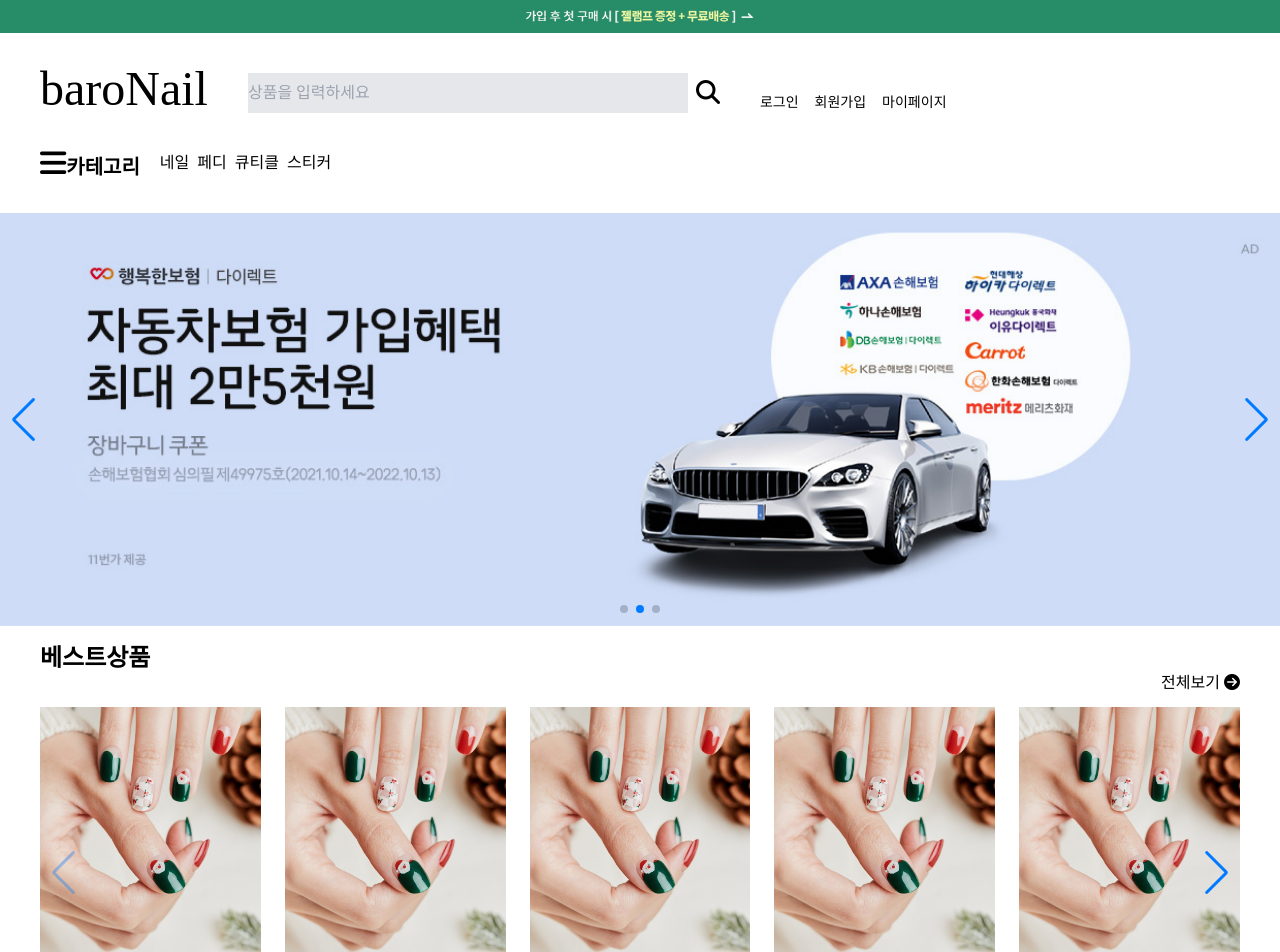
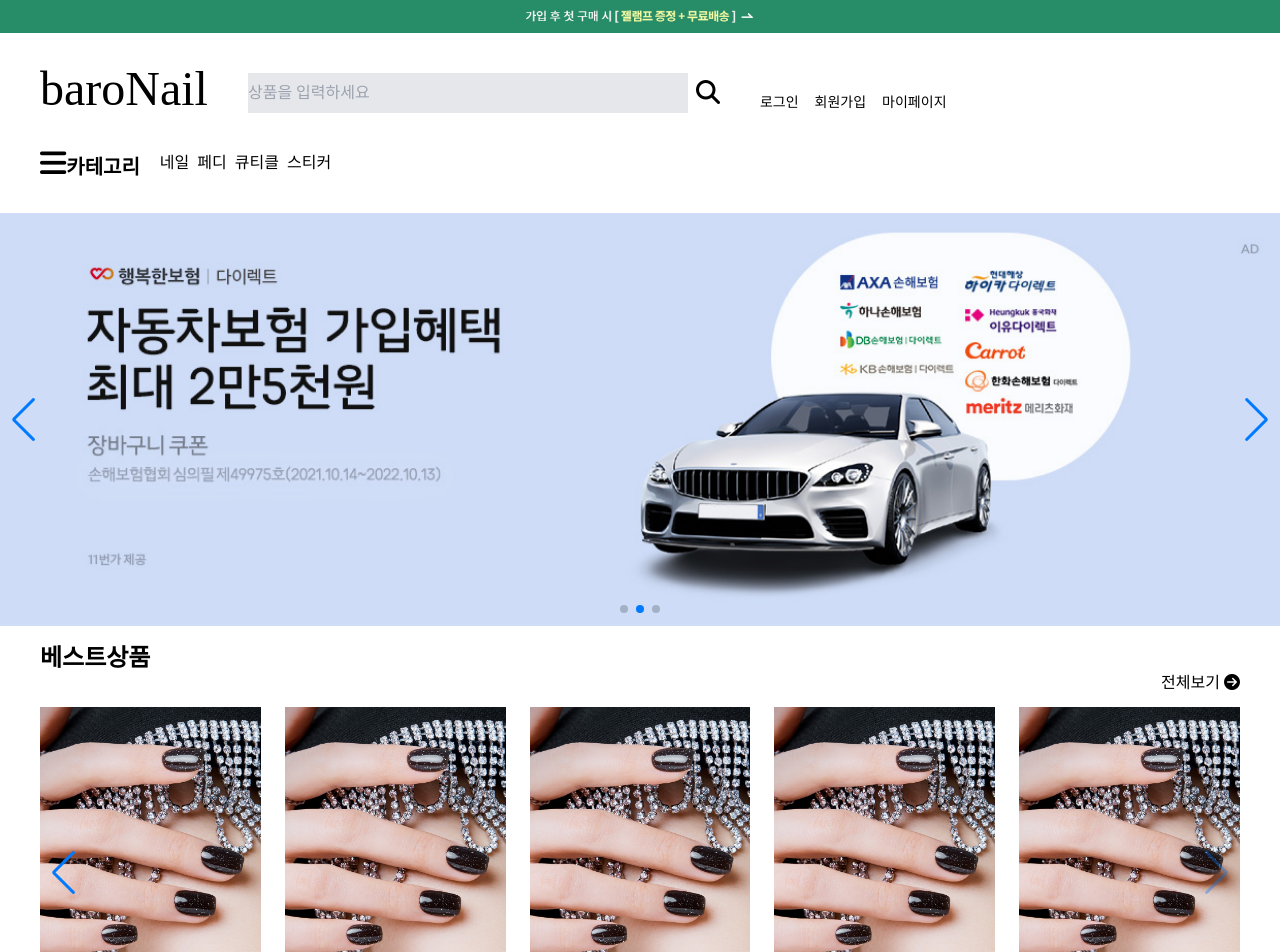
Before and after one commit to ProjectBaN/ProjectBaN, a React (Create React App) app in the folder client/: page / in a window 1280 px wide. Shown: the top 952 px of the page. Built offline with nearby package versions, Linux system fonts and the light colour scheme.

Commit message:
Update-EventBannerSlide
BestProductCard AutoPlay 추가

```diff
--- a/client/src/components/EventBanner/EventBannerSlide.jsx
+++ b/client/src/components/EventBanner/EventBannerSlide.jsx
@@ -12,13 +12,13 @@
 
 function EventBannerSlide() {
   return (
-    <div className="">
+    <div className={` `}>
       <Swiper
         spaceBetween={50}
         slidesPerView={1}
         navigation
         pagination={{ clickable: true }}
-        autoplay={{ delay: 3000, disableOnInteraction: false }}
+        autoplay={{ delay: 4000, disableOnInteraction: false }}
         onSlideChange={() => console.log('slide change')}
       >
         <SwiperSlide>
--- a/client/src/components/common/Body/BestProductCard.jsx
+++ b/client/src/components/common/Body/BestProductCard.jsx
@@ -3,12 +3,12 @@
 import product2 from '../../../asset/images/product2.jpg';
 
 import { Swiper, SwiperSlide } from 'swiper/react';
-import SwiperCore, { Navigation, Pagination } from 'swiper';
+import SwiperCore, { Autoplay, Navigation, Pagination } from 'swiper';
 
 import 'swiper/swiper-bundle.min.css';
 import 'swiper/swiper.min.css';
 
-SwiperCore.use([Navigation, Pagination]);
+SwiperCore.use([Navigation, Pagination, Autoplay]);
 
 function BestProductCard() {
   return (
@@ -20,7 +20,13 @@
         </a>
       </div>
 
-      <Swiper spaceBetween={50} slidesPerView={1} navigation onSlideChange={() => console.log('slide change')}>
+      <Swiper
+        spaceBetween={50}
+        slidesPerView={1}
+        navigation
+        autoplay={{ delay: 3000, disableOnInteraction: false }}
+        onSlideChange={() => console.log('slide change')}
+      >
         <SwiperSlide>
           <div className="flex flex-row gap-6 ">
             <div className="product1">
```
